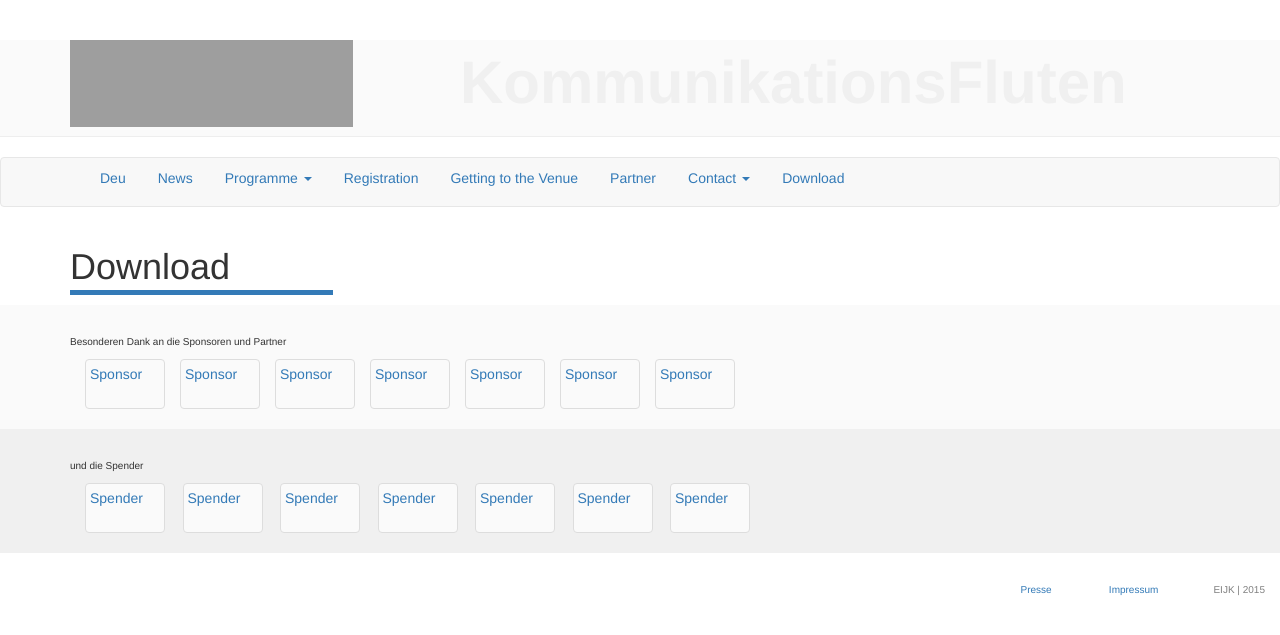
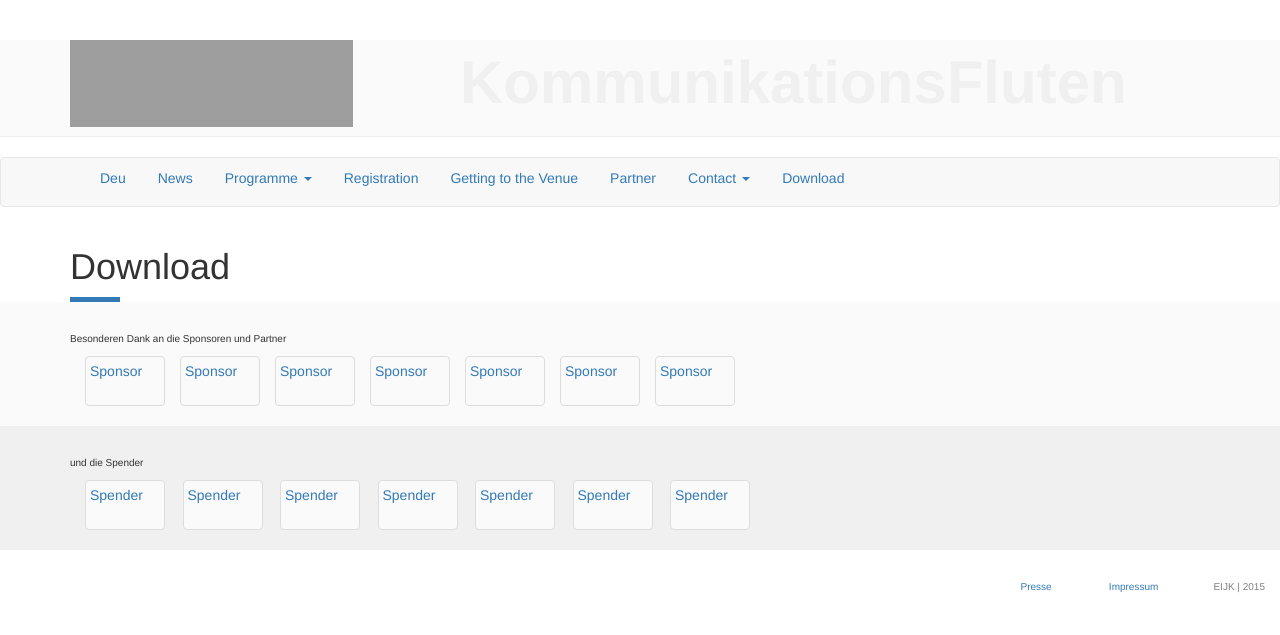
Before and after one commit to susedev/test, a Jekyll site: the page built from download.html, in a window 1280 px wide. Shown: the top 635 px of the page. Built offline with Jekyll 4.4.1, drawn with Linux system fonts in a browser that asks for light colours; nearby versions of some CDN libraries; grey boxes are pictures that could not be loaded.

Commit message:
Update page.html

```diff
--- a/_layouts/page.html
+++ b/_layouts/page.html
@@ -12,9 +12,9 @@ layout: base
  <div class="row">
   <div class="row-same-height row-same-height row-full-height">
     <div class="col-md-3 col-md-height col-full-height">
-          <h1>{{ page.title }}
-          <div class="box" style="background-color: #337AB7; height:5px; margin-top:3px;">
-          </h1></div>
+          <h1>{{ page.title }}</h1>
+          <div class="box" style="background-color: #337AB7; width: 50px; height:5px; margin-top:3px;">
+          </div>
     </div>
     <div class="col-md-6 col-md-height col-full-height">
                {{ content }}
```
